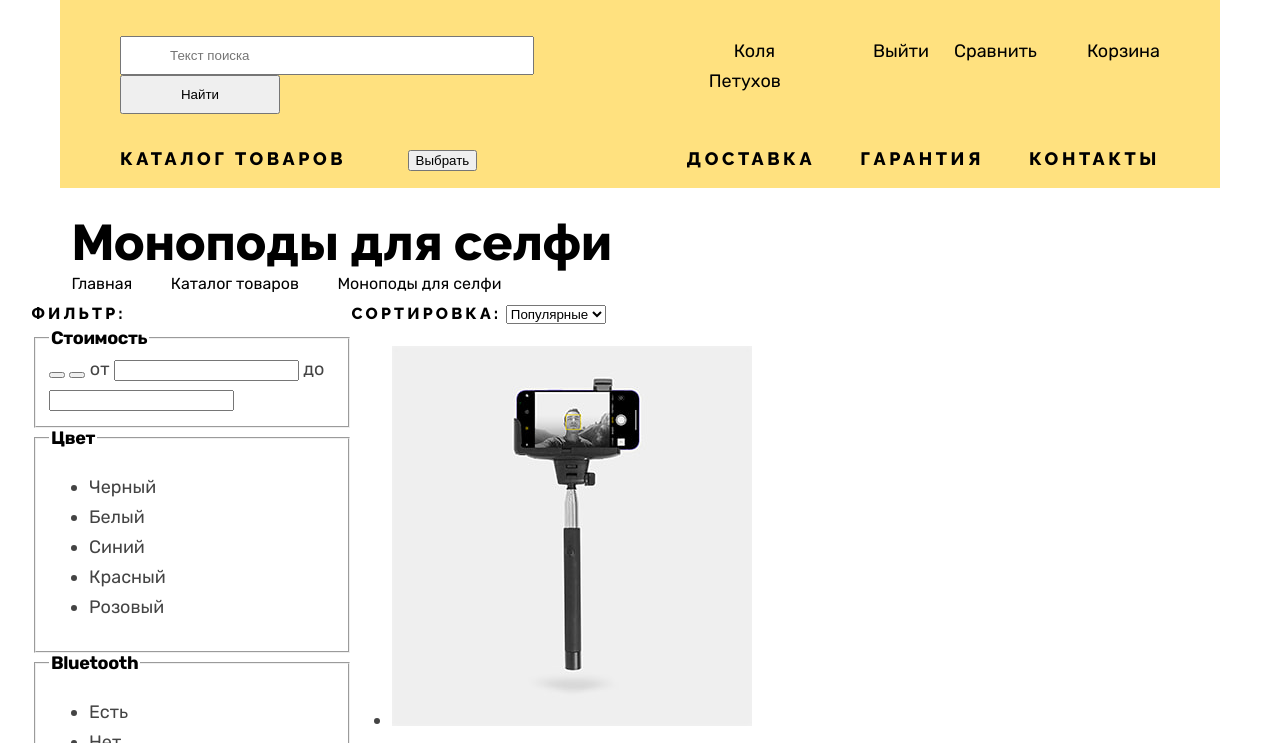
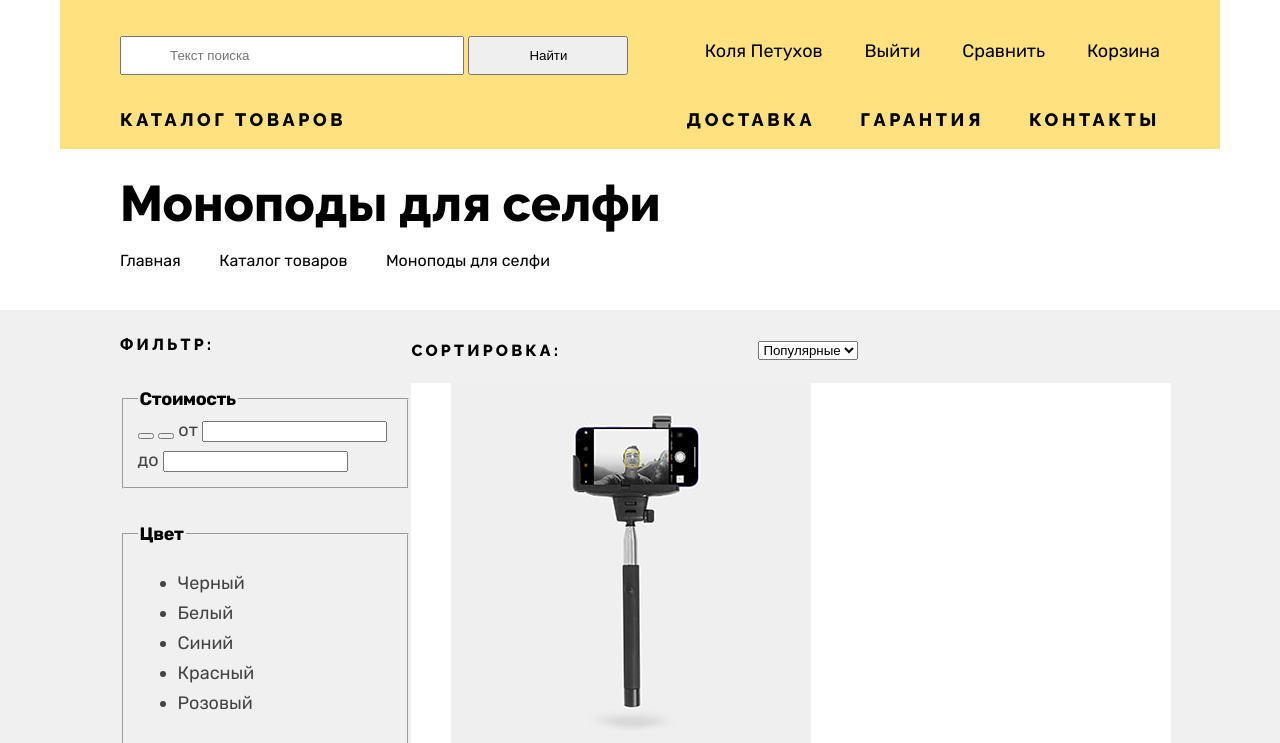
Before and after one commit to veronicamisko/device, a plain HTML site: page catalog.html in a window 1280 px wide. Shown: the part 57-800 px from the top of the page. Drawn offline with Linux system fonts and the light colour scheme.

Commit message:
Сетка компонентов на флексах каталог

```diff
--- a/catalog.html
+++ b/catalog.html
@@ -14,31 +14,31 @@
       <a class="logo" href="index.html">
         <img src="/img/svg/logo.svg" width="145" height="36" alt="Логотоп магазина Device">
       </a>
-      <ul class="user-navigation catalog-user-navigation">
-        <li class="user-navigation-item">
+      <ul class="catalog-user-navigation">
+        <li class="catalog-user-navigation-item">
           <form class="search-form" action="https://echo.htmlacademy.ru/" method="get">
             <input class="search-field" type="text" name="text" placeholder="Текст поиска">
             <input class="search-button" type="submit" name="submit" value="Найти">
           </form>
         </li>
-        <li class="user-navigation-item">
-          <a class="user-navigation-link" href="#">Коля Петухов</a>
+        <li class="catalog-user-navigation-item">
+          <a class="catalog-user-navigation-link" href="#">Коля Петухов</a>
         </li>
-        <li class="user-navigation-item">
-          <a class="user-navigation-link disabled" href="#">Выйти</a>
+        <li class="catalog-user-navigation-item">
+          <a class="catalog-user-navigation-link disabled" href="#">Выйти</a>
         </li>
-        <li class="user-navigation-item">
-          <a class="user-navigation-link" href="#">Сравнить</a>
+        <li class="catalog-user-navigation-item">
+          <a class="catalog-user-navigation-link" href="#">Сравнить</a>
         </li>
-        <li class="user-navigation-item">
-          <a class="user-navigation-link" href="#">Корзина</a>
+        <li class="catalog-user-navigation-item">
+          <a class="catalog-user-navigation-link" href="#">Корзина</a>
         </li>
       </ul>
       <nav class="main-navigation">
         <ul class="site-navigation">
           <li class="site-navigation-item">
             <a class="site-navigation-link main-catalog navigation-link-current" href="catalog.html">Каталог товаров</a>
-            <button class="main-catalog-button" type="button">Выбрать</button>
+            <button class="main-catalog-button visually-hidden" type="button">Выбрать</button>
           </li>
           <li class="site-navigation-item">
             <a class="site-navigation-link" href="#">Доставка</a>
@@ -55,6 +55,7 @@
   </header>
   <main class="main-catalog">
     <div class="main-catalog-container">
+      <div class="catalog-header-container">
         <header class="catalog-header">
           <h1 class="page-title section-title">Моноподы для селфи</h1>
           <ul class="breadcrumbs">
@@ -69,10 +70,14 @@
             </li>
           </ul>
         </header>
+      </div>
+      <div class="catalog-products-container">
         <section class="catalog-products">
+
+
           <h2 class="visually-hidden">Список товаров с фильтрами</h2>
           <form class="catalog-filter" action="https://echo.htmlacademy.ru/" method="get">
-          <label class="catalog-filter-title-main">Фильтр:</label>
+            <label class="catalog-filter-title-main filter-title">Фильтр:</label>
             <fieldset class="catalog-filter-group">
               <legend class="catalog-filter-title">Стоимость</legend>
               <button class="range-toggle toggle-min" type="button">
@@ -146,7 +151,8 @@
                 </li>
                 <li class="catalog-filter-item">
                   <label class="control">
-                  <input class="visually-hidden control-input" type="radio" name="product-group" value="care-products">
+                    <input class="visually-hidden control-input" type="radio" name="product-group"
+                      value="care-products">
                     <span class="control-mark"></span>
                     <span class="control-label">Нет</span>
                   </label>
@@ -164,13 +170,16 @@
                 <option value="popular">Популярные</option>
               </select>
               <button class="visually-hidden" type="submit">Отсортировать продукты</button>
-          </form>
+              <div class="arrow-container">
                 <a href="#" class="arrow-button">
                   <span class="visually-hidden">По возрастанию</span>
                 </a>
                 <a class="arrow-button" href="#">
                   <span class="visually-hidden">По убыванию</span>
                 </a>
+              </div>
+            </form>
+            <div class="product-list-container">
               <ul class="product-list">
                 <li class="product-card">
                   <a class="product-card-link" href="#">
@@ -202,12 +211,14 @@
                 </li>
               </ul>
               <button class="button pagination-show-more" type="button">Загрузить ещё</button>
+
               <ul class="pagination">
                 <li class="pagination-item">
                   <a class="pagination-prev pagination-disabled">
                     <span class="button pagination-control">Назад</span>
                   </a>
                 </li>
+                <div class="pagination-container">
                   <li class="pagination-item">
                     <a class="pagination-link pagination-current">1</a>
                   </li>
@@ -223,6 +234,7 @@
                   <li class="pagination-item">
                     <a class="pagination-link" href="#">15</a>
                   </li>
+                </div>
                 <li class="pagination-item">
                   <a class="pagination-next" href="#">
                     <span class="button pagination-control">Вперед</span>
@@ -230,7 +242,10 @@
                 </li>
               </ul>
             </div>
+          </div>
+
         </section>
+      </div>
     </div>
   </main>
   <footer class="main-footer">
--- a/styles/style.css
+++ b/styles/style.css
@@ -76,7 +76,8 @@ body {
 }
 
 .user-navigation,
-.site-navigation {
+.site-navigation,
+.catalog-user-navigation {
   margin: 0;
   padding: 0;
   list-style: none;
@@ -88,7 +89,8 @@ body {
   margin-bottom: 30px;
 }
 
-.user-navigation-link {
+.user-navigation-link,
+.catalog-user-navigation-link {
   color: inherit;
   text-align: center;
   text-decoration: none;
@@ -106,10 +108,11 @@ body {
 
 .search-form {
   margin-right: 26px;
+  width: 517px;
 }
 
 .search-field {
-  width: 360px;
+  width: 290px;
   padding-left: 48px;
   padding-top: 10px;
   padding-bottom: 10px;
@@ -138,11 +141,6 @@ body {
   padding-right: 0;
 }
 
-
-.main-catalog {
-  padding-right: 57px;
-}
-
 .site-navigation-link,
 .button,
 .footer-navigation-link {
@@ -161,7 +159,8 @@ body {
 
 /*Slider*/
 
-.main-container {
+.main-container,
+.main-catalog-container {
   flex-grow: 1;
   margin: 0 auto;
   width: auto;
@@ -285,7 +284,7 @@ body {
 }
 
 .categories-link {
-  background-color: #f7e296;
+  background-color: #FFE17F;
   margin-bottom: 34px;
   width: 160px;
   height: 160px;
@@ -589,16 +588,30 @@ body {
 
 /*Catalog*/
 
+.catalog-user-navigation {
+  display: flex;
+  margin-bottom: 30px;
+  justify-content: space-between;
+}
+
 .main-catalog-container {
   display: flex;
   flex-direction: column;
+}
+
+.catalog-header-container {
+  width: 1160px;
   margin: 0 auto;
-  width: 1160px;
+
 }
 
 .catalog-header {
-  width: 1080px;
-  margin: 0 auto;
+  margin-bottom: 35px;
+  margin-left: 60px;
+}
+
+.page-title {
+  margin-bottom: 16px;
 }
 
 .breadcrumbs {
@@ -620,8 +633,18 @@ body {
   text-decoration: none;
 }
 
+.catalog-products-container {
+  background-color: #F0F0F0;
+
+
+}
+
+
+
 .catalog-products {
+  margin: 0 auto;
   display: flex;
+  width: 1040px;
 }
 
 .catalog-filter {
@@ -664,3 +687,75 @@ body {
   text-decoration: none;
   color: #000000;
 }
+
+.product-list-container {
+  background-color: #ffffff;
+  padding-bottom: 78px;
+}
+
+.catalog-filter-title-main {
+  margin-right: 197px;
+
+}
+
+.filter-title {
+  margin-bottom: 35px;
+}
+
+.catalog-filter {
+  display: flex;
+  flex-direction: column;
+  margin-top: 25px;
+}
+
+.catalog-filter-group {
+  margin-bottom: 35px;
+}
+
+.sorting-type {
+  display: flex;
+  align-items: center;
+  margin-top: 25px;
+
+}
+
+.arrow-container {
+  margin-left: auto;
+  margin-right: 20px;
+}
+
+.arrow-button {
+  padding: 10px;
+}
+
+.pagination-show-more {
+  width: 760px;
+  padding: 18px 295px;
+  background-color: #ffffff;
+  margin-bottom: 44px;
+}
+
+.pagination {
+  margin: 0;
+  padding: 0;
+  display: flex;
+  justify-content: space-between;
+  list-style: none;
+  background-color: #EBEBEB;
+  margin-left: 40px;
+  margin-right: 40px;
+}
+
+.pagination-prev,
+.pagination-next {
+  padding: 25px;
+  display: block;
+}
+
+.pagination-container {
+  display: flex;
+  justify-content: space-between;
+  width: 200px;
+  margin: 0;
+  margin-top: 25px;
+}
```
Lines whose indentation alone changed are shown as unchanged.
